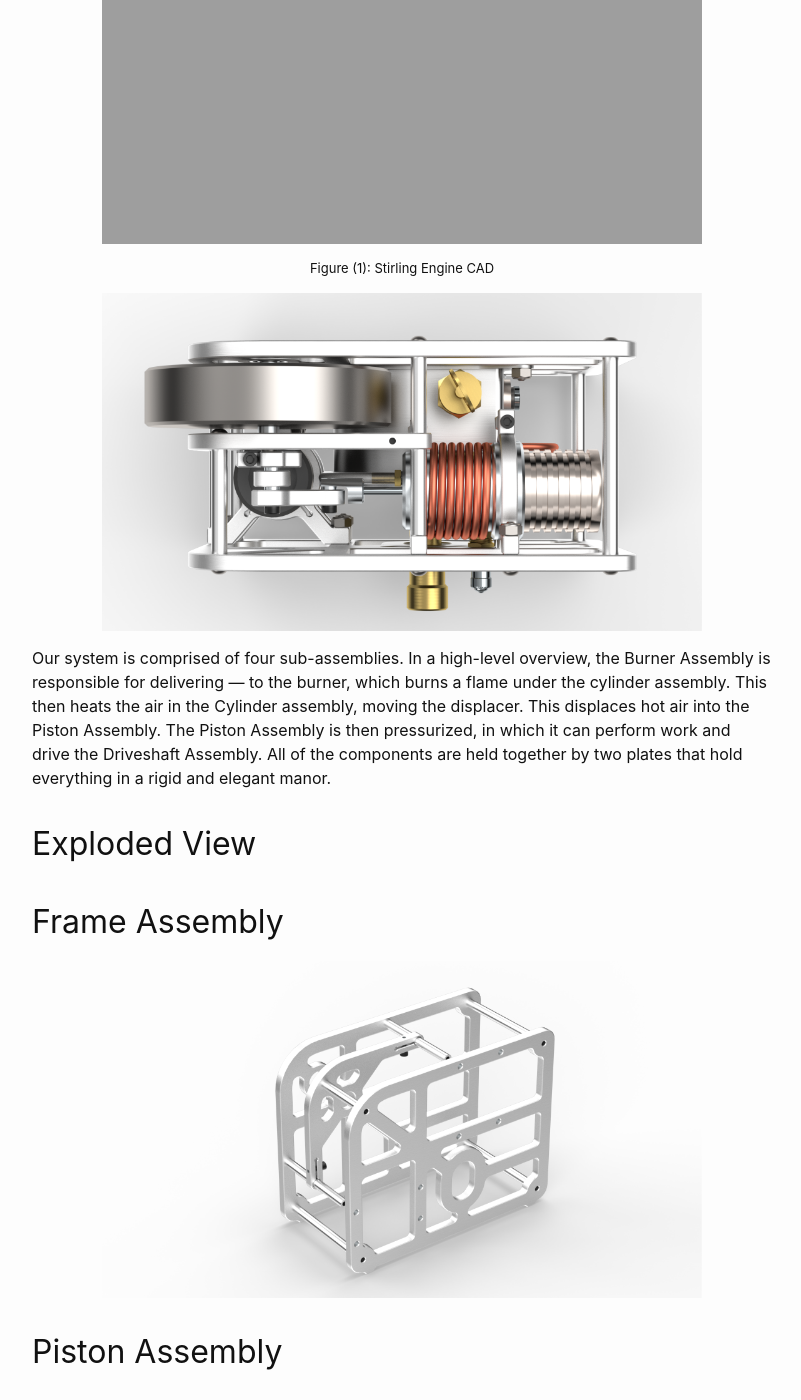
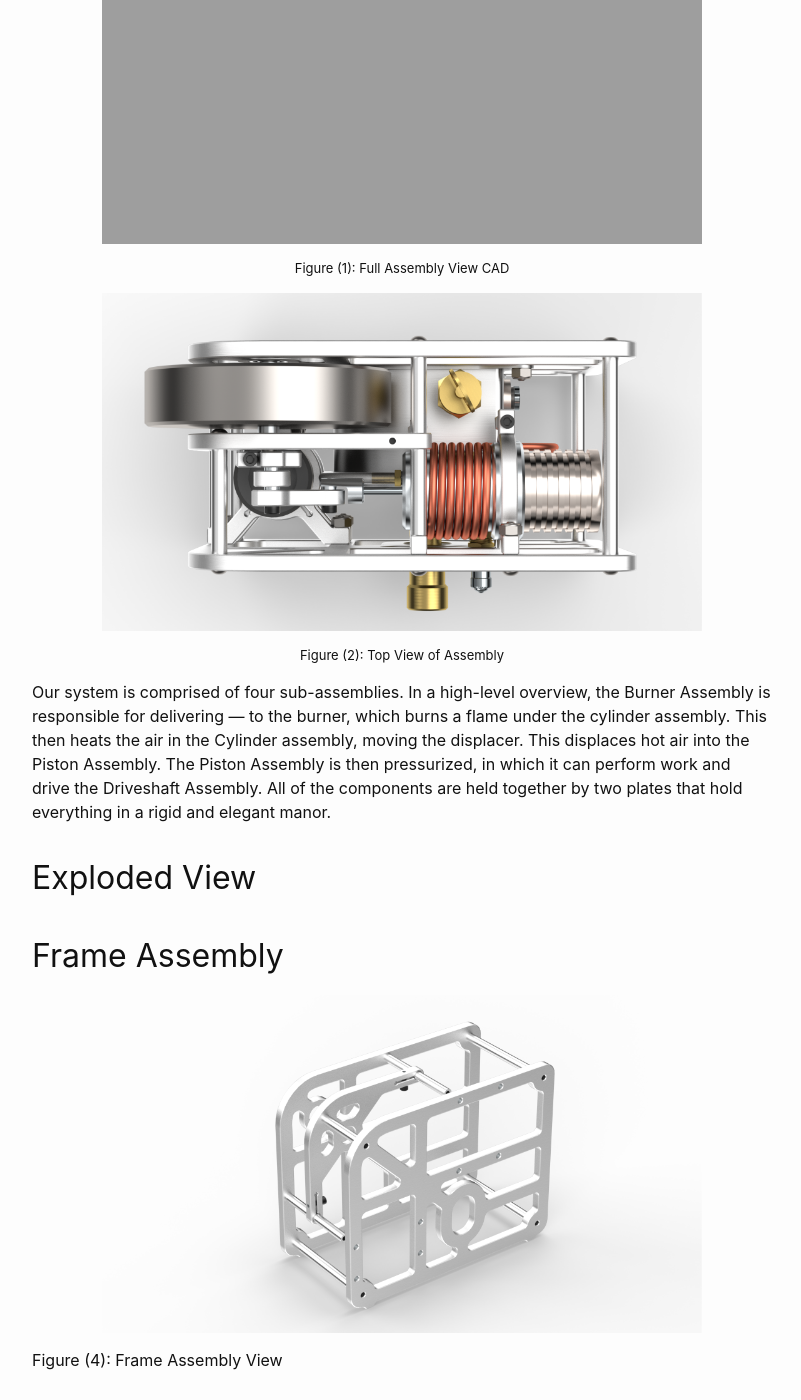
Before and after one commit to EliasWheatfall/SterlingEngineOne, a Jekyll site: the page built from _posts/2023-11-04-Design-features-and-main-subsystems.md, in a window 1280 px wide and 1400 px high, scrolled down 524 px. Shown: the whole window, without its empty margins (238-1039 px from the left). Built offline with Jekyll 4.4.1, drawn with Linux system fonts in a browser that asks for light colours; some of the changed text lies outside the part shown.

Commit message:
Update 2023-11-04-Design-features-and-main-subsystems.md

```diff
--- a/_posts/2023-11-04-Design-features-and-main-subsystems.md
+++ b/_posts/2023-11-04-Design-features-and-main-subsystems.md
@@ -5,9 +5,12 @@ layout: post
  ![Assembly](https://eliaswheatfall.github.io/StirlingEngineOne/assets/fullassembly.png){: .center-image width="600" }
 
 {: .subtext}
-Figure (1): Stirling Engine CAD
+Figure (1): Full Assembly View CAD
 
 ![assemblyout](https://eliaswheatfall.github.io/StirlingEngineOne/assets/topview.png){: .center-image width="600" }
+
+{: .subtext}
+Figure (2): Top View of Assembly
 
 Our system is comprised of four sub-assemblies. In a high-level overview, the Burner Assembly is responsible for delivering --- to the burner, which burns a flame under the cylinder assembly. This then heats the air in the Cylinder assembly, moving the displacer. This displaces hot air into the Piston Assembly. The Piston Assembly is then pressurized, in which it can perform work and drive the Driveshaft Assembly. All of the components are held together by two plates that hold everything in a rigid and elegant manor.
 
@@ -15,28 +18,39 @@ Our system is comprised of four sub-assemblies. In a high-level overview, the Bu
 
 ## Frame Assembly
 ![Frame](https://eliaswheatfall.github.io/StirlingEngineOne/assets/frame.png){: .center-image width="600" }
+{: .subtext}
+Figure (4): Frame Assembly View
 
 ## Piston Assembly
 
 ![P11](https://eliaswheatfall.github.io/StirlingEngineOne/assets/pistonone.png){: .center-image width="600" }
+{: .subtext}
+Figure (5): Piston Assembly View
 
 ![P12](https://eliaswheatfall.github.io/StirlingEngineOne/assets/coldhotzoom.png){: .center-image width="600" }
+{: .subtext}
+Figure (6): Piston Assembly Zoomed View
 
 The Piston Assembly is the side that produces work in the system. The alternation of cold to hot air changes the pressure in the system, forcing the piston to push when there is hot air displaced.
 
 ## Cylinder Assembly
 
 ![P21](https://eliaswheatfall.github.io/StirlingEngineOne/assets/pistontwo.png){: .center-image width="600" }
+{: .subtext}
+Figure (7): Cylinder Assembly View
 
 The Cylinder Assembly contains both the hot and cold side. As the
 
 ## Driveshaft Assembly
 ![Drive](https://eliaswheatfall.github.io/StirlingEngineOne/assets/flywheel.png){: .center-image width="600" }
-
+{: .subtext}
+Figure (8): Driveshaft Assembly View
 
 ## Burner Assembly
 
 ![Burner](https://eliaswheatfall.github.io/StirlingEngineOne/assets/gascan.png){: .center-image width="600" }
+{: .subtext}
+Figure (9): Burner Assembly View
 
 The burner assembly is a large advancement our team has made compared to most Stirling engine assemblies. In a typical system a candle or jar containing isopropyl and rope produces a flame under the hot end. The temperature difference between the hot and cold piston is a huge limiting factor in the efficiency of a Stirling engine. To fix this we created a pressure vessel that houses our denatured  fuel. This burns much better than a candle, increasing our temperature difference. Additionally, before the fuel is burned it is wound around the cool to remove radiant heat from the hot end, increasing the pressure differential
 
```
